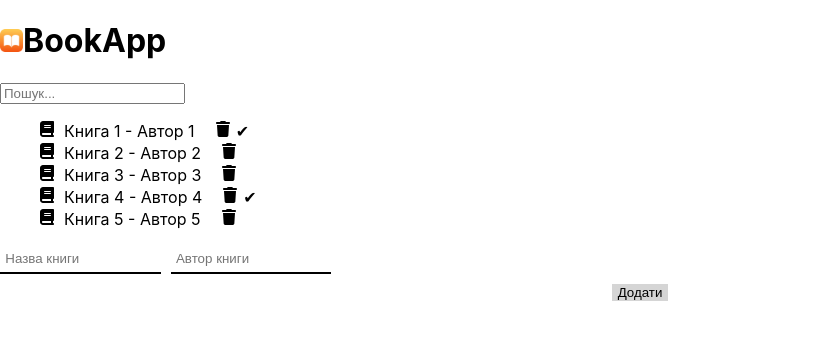
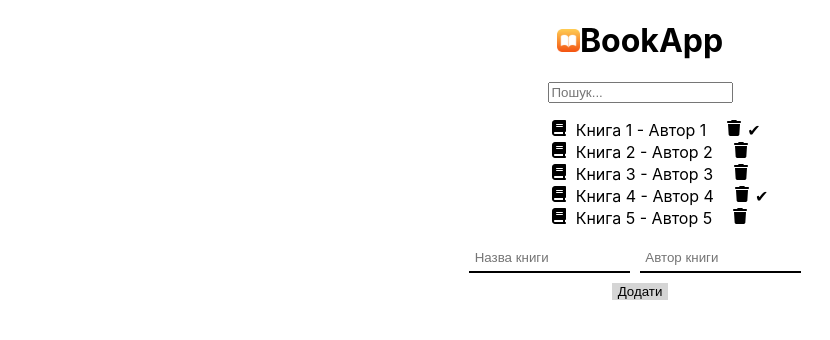
Before and after one commit to Terminator2220/BookApp, a React (Create React App) app: page / in a window 1280 px wide. Shown: the top 340 px of the page, without its empty margins (0-830 px from the left). Built offline with nearby package versions, Linux system fonts and the light colour scheme; the HTML template or start-up script is replaced by a standard one.

Commit message:
BookApp.js

```diff
--- a/src/components/bookApp/BookApp.js
+++ b/src/components/bookApp/BookApp.js
@@ -45,7 +45,7 @@ function BookApp() {
   };
 
   return (
-    <div className='contoiner'>
+    <div className='conteiner'>
       <h1><img src= "ibooks.png" className='Ico'/>BookApp</h1>
       <input type="text" placeholder="Пошук..." value={searchTerm} onChange={(e) => setSearchTerm(e.target.value)} className='inpSearch'/>
       <ul>
```
